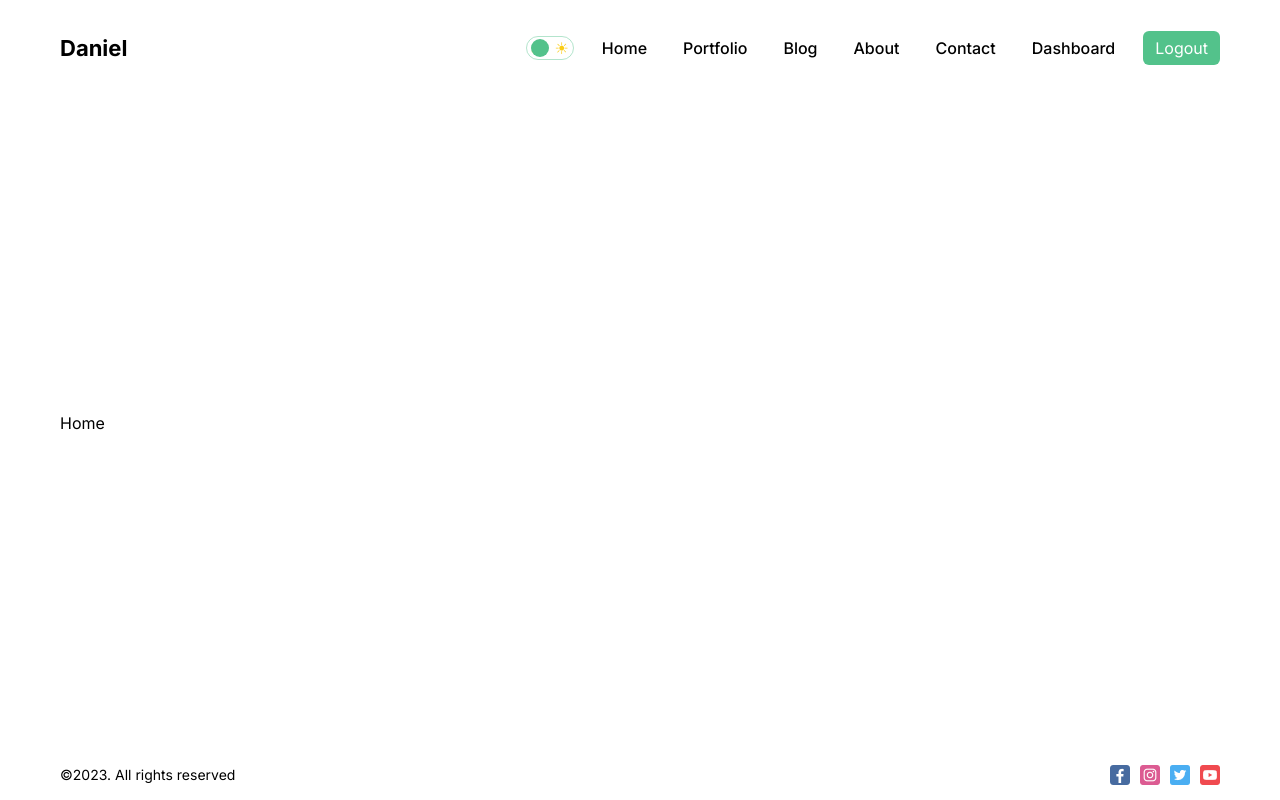
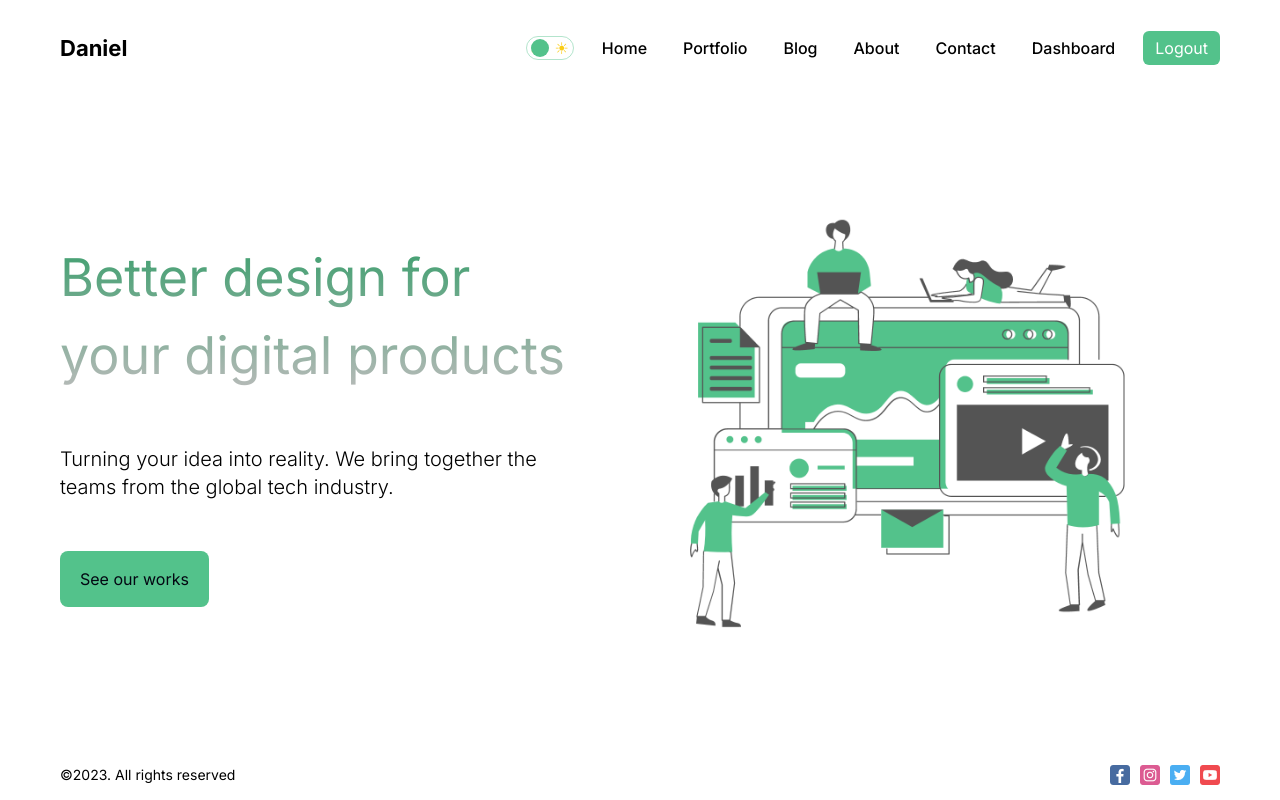
Before and after one commit to DanielRicra/posts-next-mr, a Next.js app: page / in a window 1280 px wide. Built offline with nearby package versions, Linux system fonts and the light colour scheme.

Commit message:
Update main page to add content

```diff
--- a/src/app/page.tsx
+++ b/src/app/page.tsx
@@ -1,5 +1,29 @@
+import Button from '@/components/button/Button';
+import Image from 'next/image';
 
+import heroImg from 'public/hero.png';
 
 export default function Home() {
-   return <div>Home</div>;
+   return (
+      <div className='flex items-center gap-[100px]'>
+         <div className='flex-1 flex flex-col gap-[50px]'>
+            <h1 className='2xl:text-[72px] lg:text-[52px] md:text-[48px] from-[#3a9e6c] to-[#bbb] bg-gradient-to-b bg-clip-text text-transparent'>
+               Better design for your digital products
+            </h1>
+            <p className='text-xl 2xl:text-2xl font-light'>
+               Turning your idea into reality. We bring together the teams from
+               the global tech industry.
+            </p>
+            <Button url='/portfolio' text='See our works' />
+         </div>
+
+         <div className='flex-1'>
+            <Image
+               src={heroImg}
+               alt='hero'
+               className='w-[440px] object-contain'
+            />
+         </div>
+      </div>
+   );
 }
```
